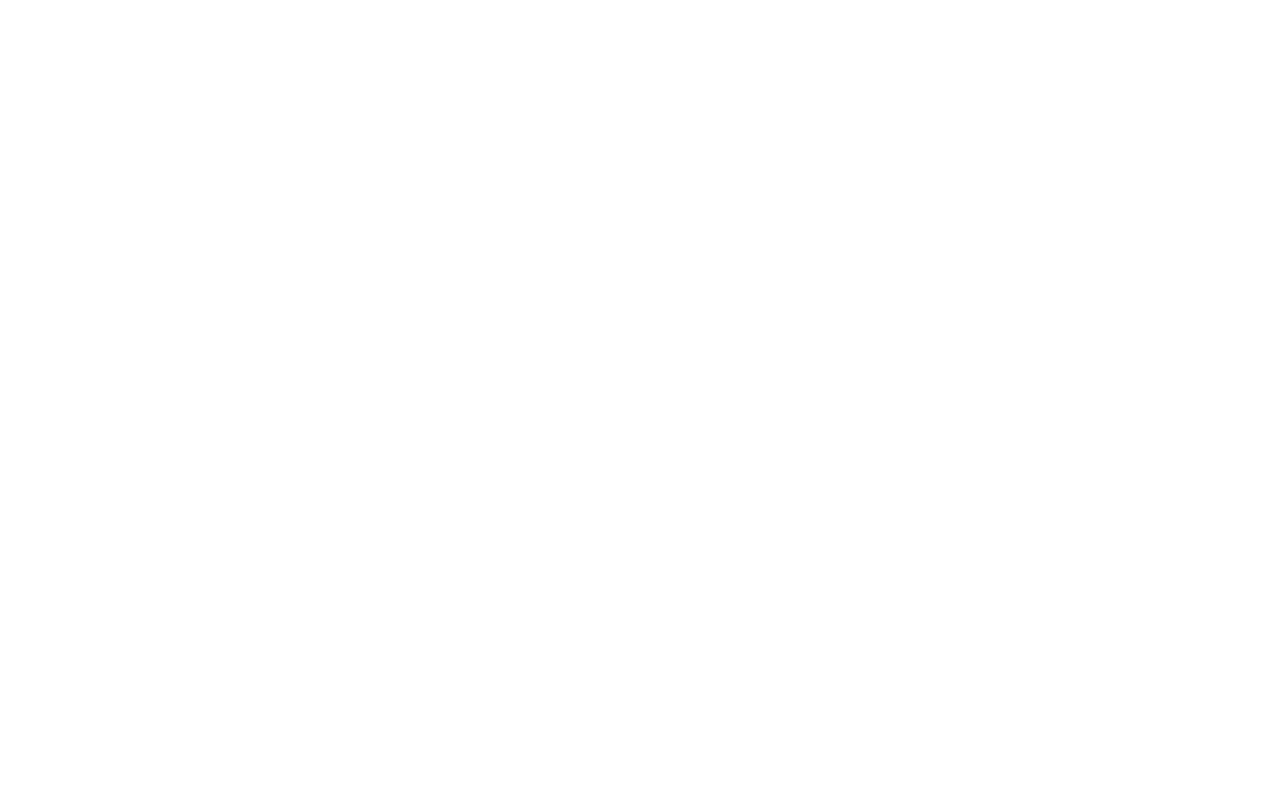
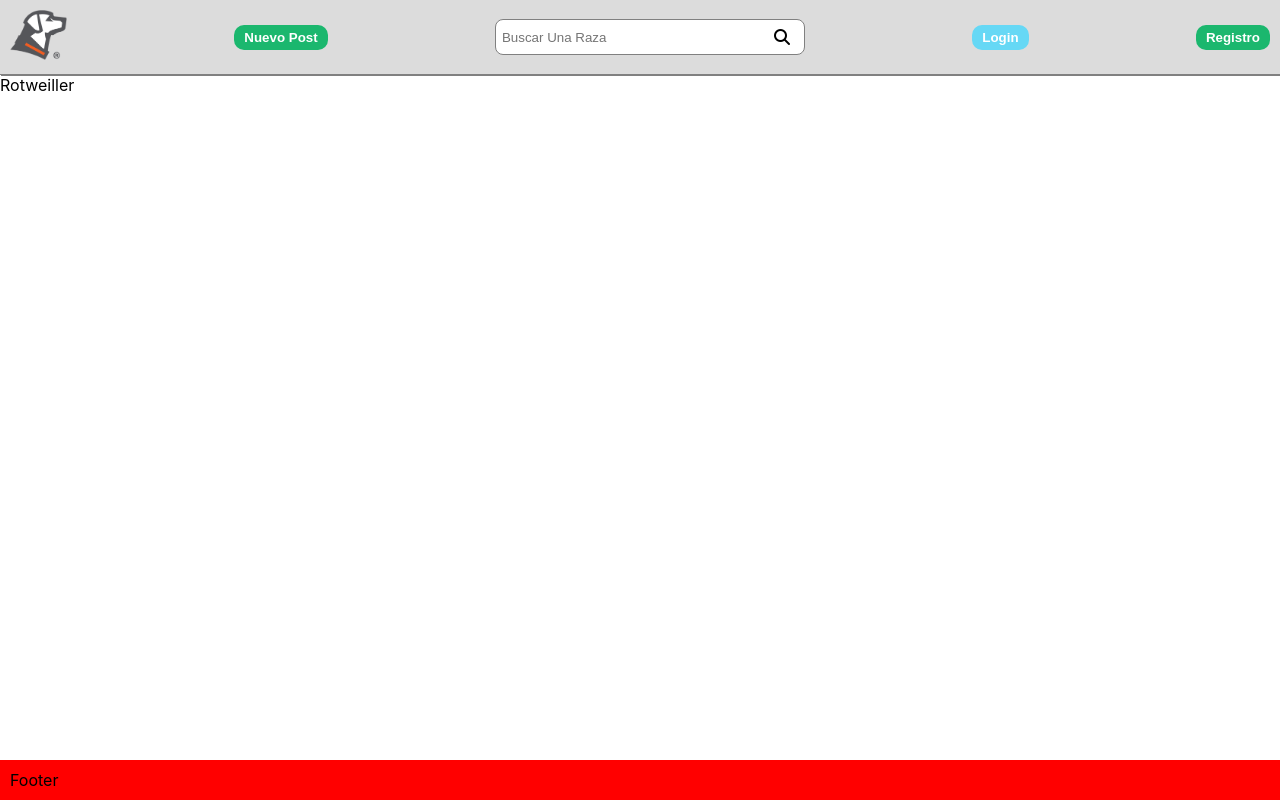
Before and after one commit to Mauricio-Projects/Razas-Perros, a React (Create React App) app: page /rotweiller in a window 1280 px wide. Before the commit this address had no page. Built offline with nearby package versions, Linux system fonts and the light colour scheme.

Commit message:
se crea un layout principal y se reestructura el codigo en pages y componets

```diff
--- a/src/App.jsx
+++ b/src/App.jsx
@@ -1,18 +1,24 @@
 import Index  from "pages/Index";
 import Rhodesian from "pages/Rhodesian";
-import BulldogIngles from "pages/BulldogIngles"
+import BulldogIngles from "pages/BulldogIngles";
+import LayoutPrincipal from "layouts/LayoutPrincipal";
 
 import {BrowserRouter, Route, Routes} from "react-router-dom";
+import Rotweiller from "pages/Rotweiller";
+
 
 function App() {
   return (
     <div className="App">
       <BrowserRouter>
-        <Routes>
+        <LayoutPrincipal>
+          <Routes>
             <Route path="/" element={< Index />} />
             <Route path="/rhodesian" element={< Rhodesian />} />
             <Route path="/bulldogIngles" element={< BulldogIngles />} />
-        </Routes>
+            <Route path="/rotweiller" element={< Rotweiller />} />
+          </Routes>
+        </LayoutPrincipal>
       </BrowserRouter>
     </div>
   );
--- a/src/componets/CardRazasPerros.jsx
+++ b/src/componets/CardRazasPerros.jsx
@@ -1,10 +1,10 @@
 import { Link } from 'react-router-dom';
 
 
-function CardRazasPerros( { nombreRaza, imagen } ){
+function CardRazasPerros( { nombreRaza, imagen, linkpag } ){
     return (
         <li className="breedCard">
-            <Link to='/rhodesian'>
+            <Link to= { linkpag }>
                 <div className="contenedor-imagen">
                     <img src={ imagen } alt= { nombreRaza } />
                 </div>
--- /dev/null
+++ b/src/componets/Footer.jsx
@@ -0,0 +1,11 @@
+
+
+import React from 'react'
+
+const Footer = () => {
+  return (
+    <footer>Footer</footer>
+  )
+}
+
+export default Footer
--- a/src/componets/Header.jsx
+++ b/src/componets/Header.jsx
@@ -1,11 +1,15 @@
 import logo from 'media/dog-head-logo.png';
+import { Link } from 'react-router-dom';
+
 
 const Header = () => {
     return (
         <header>
             <ul className="navbar">
                 <li>
+                    <Link to='/'>
                     <img className="logo" src= { logo } alt="imagen logo Perro" />
+                    </Link>
                 </li>
                 <li>
                     <button className="button mainButton">Nuevo Post</button>
--- /dev/null
+++ b/src/layouts/LayoutPrincipal.jsx
@@ -0,0 +1,17 @@
+import React from 'react'
+import Header from 'componets/Header'
+import Footer from 'componets/Footer'
+
+const LayoutPrincipal = ( { children }) => {
+  return (
+    <>
+    <div className="mainContainer" >
+        <Header />
+        <main> { children } </main>
+        <Footer />
+        </div>
+    </>
+  )
+}
+
+export default LayoutPrincipal
--- a/src/pages/BulldogIngles.jsx
+++ b/src/pages/BulldogIngles.jsx
@@ -1,7 +1,10 @@
+
 
 
 function BulldogIngles (){
-    return <div>Esta es la Pagina del Bulldog Ingles </div>
+    return <div className="mainContainer">
+                <div>Esta es la Pagina del Bulldog Ingles </div>
+            </div>
 }
 
 export default  BulldogIngles
--- a/src/pages/Index.jsx
+++ b/src/pages/Index.jsx
@@ -5,30 +5,28 @@ import rhodesian from 'media/rhodesian.jpg';
 import bulldogsIngles from 'media/bulldogsIngles.jpg';
 import husky from 'media/husky.jpg';
 import rottweiler from 'media/rottweiler.jpg';
-import Header from 'componets/Header';
+
 
 
 
 function Index() {
     return (
-    <div>
-        <div>
-        <Header/>
-            <main>
+         <div>
                 <section>
                     <h1 className='tittle'>Razas Perros</h1>
                     <ul className="breedCardContainer">
-                        <CardRazasPerros nombreRaza= 'Rhodesian' imagen = { rhodesian } />
-                        <CardRazasPerros nombreRaza= 'BorderCollie' imagen = { bordercollie } />
-                        <CardRazasPerros nombreRaza= 'Bull Dog Ingles' imagen = { bulldogsIngles } />
-                        <CardRazasPerros nombreRaza= 'husky' imagen = { husky } />
-                        <CardRazasPerros nombreRaza= 'rottweiler' imagen = { rottweiler } />
+                        <CardRazasPerros nombreRaza= 'Rhodesian' imagen = { rhodesian } linkpag='/Rhodesian' />
+                        <CardRazasPerros nombreRaza= 'BorderCollie' imagen = { bordercollie } linkpag='/BorderCollie' />
+                        <CardRazasPerros nombreRaza= 'Bull Dog Ingles' imagen = { bulldogsIngles } linkpag='/bulldogIngles' />
+                        <CardRazasPerros nombreRaza= 'husky' imagen = { husky } linkpag='/husky' />
+                        <CardRazasPerros nombreRaza= 'rottweiler' imagen = { rottweiler } linkpag='/rottweiler' />
                     </ul>
                 </section>
                 <section></section>
-            </main>
+
         </div>
-  </div>
+
+
     )
 }
 
--- a/src/pages/Rhodesian.jsx
+++ b/src/pages/Rhodesian.jsx
@@ -1,11 +1,10 @@
-import Header from "componets/Header"
-
-
 
  function Rhodesian (){
-    return <div>
-        <Header />
-        Esta es la Pagina del Rhodesian</div>
+    return (
+
+            <div>   rhodesian </div>
+
+    )
 }
 
 export default Rhodesian;
--- /dev/null
+++ b/src/pages/Rotweiller.jsx
@@ -0,0 +1,9 @@
+import React from 'react'
+
+const Rotweiller = () => {
+  return (
+    <div>Rotweiller</div>
+  )
+}
+
+export default Rotweiller
--- a/src/styles/Styles.css
+++ b/src/styles/Styles.css
@@ -85,6 +85,21 @@ justify-content: space-between;
 
 }
 
+.mainContainer{
+  display: flex;
+  flex-direction: column;
+  height: 100vh;
+}
+
+.mainContainer > main {
+  height: 100%;
+}
+
+.mainContainer > footer {
+  background-color: red;
+  padding: 10px;
+}
+
 .breedCardContainer {
   display: flex;
 }
```
